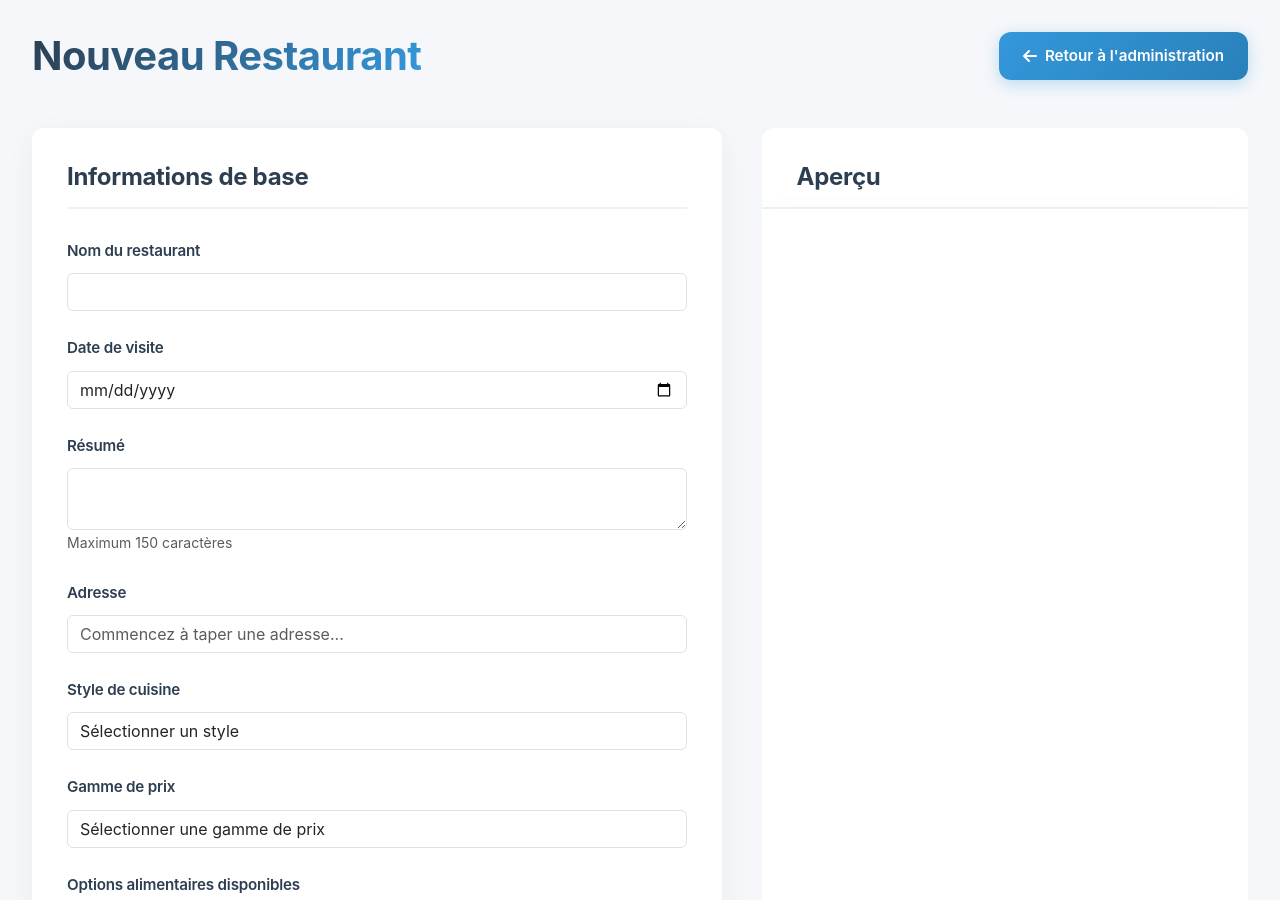
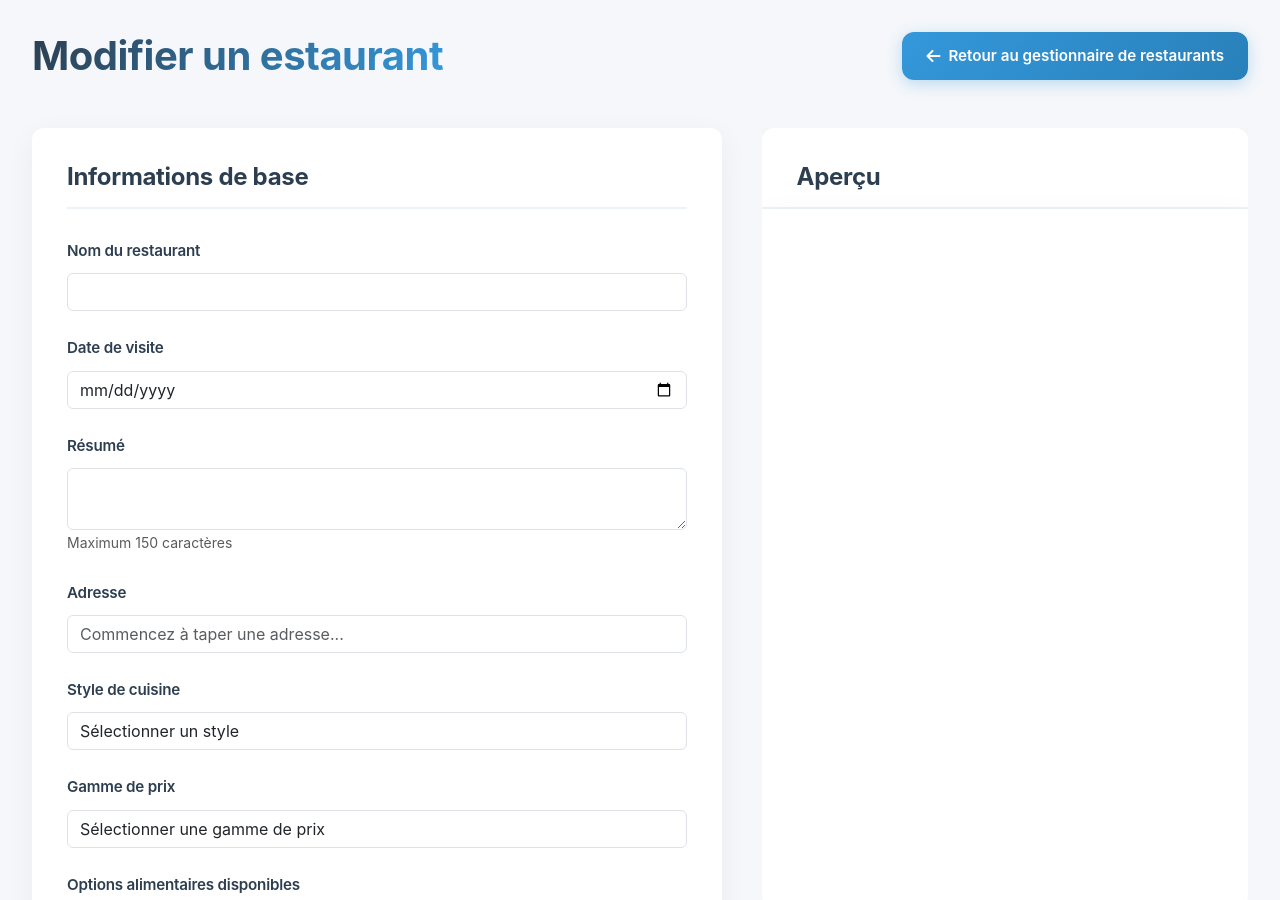
Before and after one commit to Natael21/blog-culinaire, a Jekyll site: the page admin/edit-resto.html, which Jekyll copies as it is, in a window 1280 px wide and 900 px high. Built offline with Jekyll 4.4.1, drawn with Linux system fonts in a browser that asks for light colours; some of the changed text lies outside the part shown.

Commit message:
first try

```diff
--- a/admin/edit-resto.html
+++ b/admin/edit-resto.html
@@ -1343,7 +1343,7 @@
                         showNotification('Brouillon enregistré avec succès !', 'success');
 
                         setTimeout(() => {
-                            window.location.href = 'index.html';
+                            window.location.href = 'restaurants.html';
                         }, 1500);
 
                     } catch (error) {
@@ -2342,7 +2342,7 @@
                 localStorage.removeItem('pendingChanges');
 
                 // Rediriger vers la page d'administration
-                window.location.href = 'index.html';
+                window.location.href = 'restaurants.html';
             }
         }
 
@@ -2417,7 +2417,7 @@
                     updatePendingChangesButtons();
 
                     setTimeout(() => {
-                        window.location.href = 'index.html';
+                        window.location.href = 'restaurants.html';
                     }, 1500);
                 } catch (storageError) {
                     if (storageError.name === 'QuotaExceededError') {
@@ -2489,9 +2489,9 @@
 </head>
 <body>
     <header class="admin-header">
-        <h1 class="admin-title">Nouveau Restaurant</h1>
-        <a href="index.html" class="action-button">
-            <i class="fas fa-arrow-left"></i> Retour à l'administration
+        <h1 class="admin-title">Modifier un estaurant</h1>
+        <a href="restaurants.html" class="action-button">
+            <i class="fas fa-arrow-left"></i> Retour au gestionnaire de restaurants
         </a>
     </header>
 
@@ -2747,7 +2747,7 @@
                 <div class="form-actions">
                     <div class="action-buttons" style="display: flex; gap: 1rem; justify-content: flex-end;">
                         <button type="submit" class="action-button" id="saveButton">
-                            <i class="fas fa-save"></i> Enregistrer un brouillon
+                            <i class="fas fa-save"></i> Enregistrer les modifications
                         </button>
                         <button type="button" class="action-button cancel" onclick="cancelForm()">
                             <i class="fas fa-times"></i> Annuler
```
